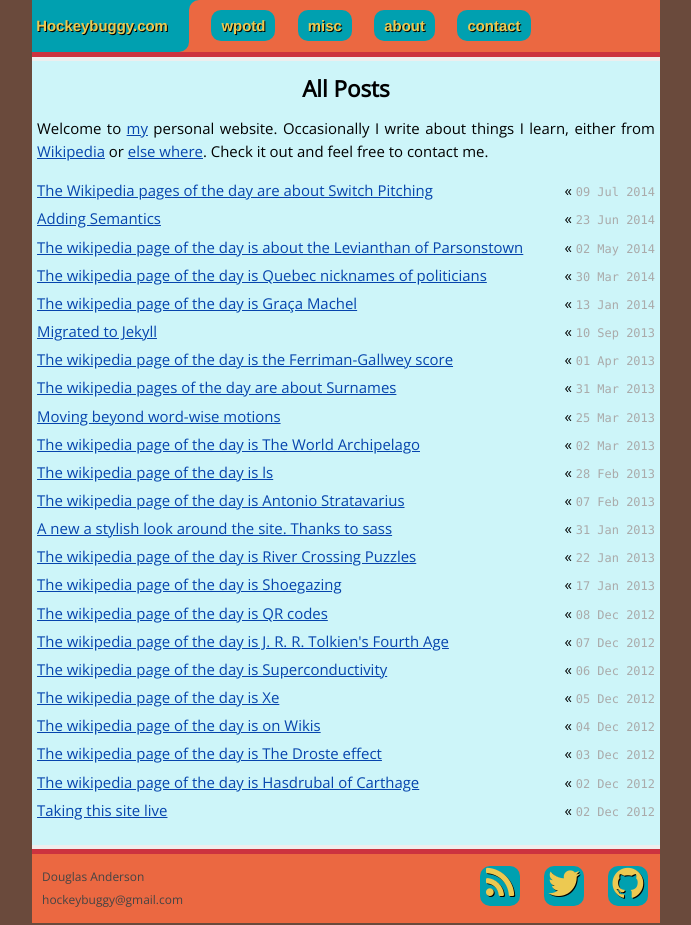
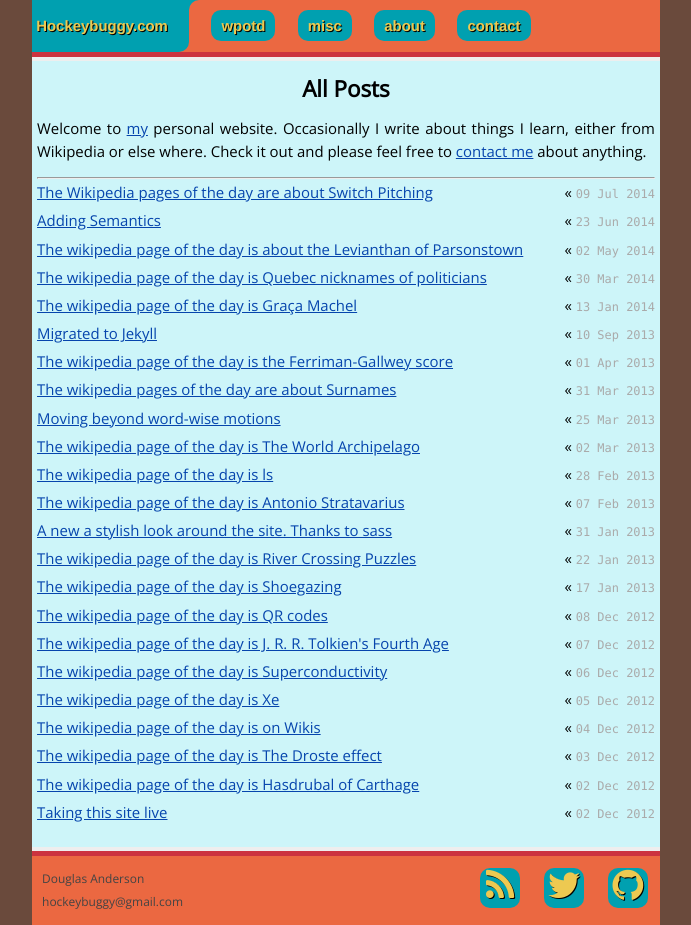
Before and after one commit to hockeybuggy/hockeybuggy.com, a Jekyll site: the page built from index.md, in a window 1280 px wide. Shown: the whole page, without its empty margins (294-985 px from the left). Built offline with Jekyll 4.4.1, drawn with Linux system fonts in a browser that asks for light colours; nearby versions of some CDN libraries; Markdown is read by kramdown in place of the engine named in the settings.

Commit message:
Tweaked each of the listing pages

```diff
--- a/index.md
+++ b/index.md
@@ -3,13 +3,13 @@ layout: default
 title: hockeybuggy.com
 ---
 
-<h1>All Posts</h1>
+# All Posts
 
-<p>
-    Welcome to <a href="/about">my</a> personal website. Occasionally I
-    write about things I learn, either from <a href="/wpotd">Wikipedia</a> or
-    <a href="misc">else where</a>. Check it out and feel free to contact me.
-</p>
+Welcome to [my][ABOUT] personal website. Occasionally I write about things I
+learn, either from Wikipedia or else where. Check it out and please feel free to
+[contact me][CONTACT] about anything.
+
+<hr/>
 
 <ul class="posts">
     {% for post in site.posts %}
@@ -19,3 +19,6 @@ title: hockeybuggy.com
     </li>
     {% endfor %}
 </ul>
+
+[ABOUT]: /about.html
+[CONTACT]: /contact.html
```
Also changed, not shown: misc/index.md (+5 -5 lines), wpotd/index.md (+7 -7 lines).
